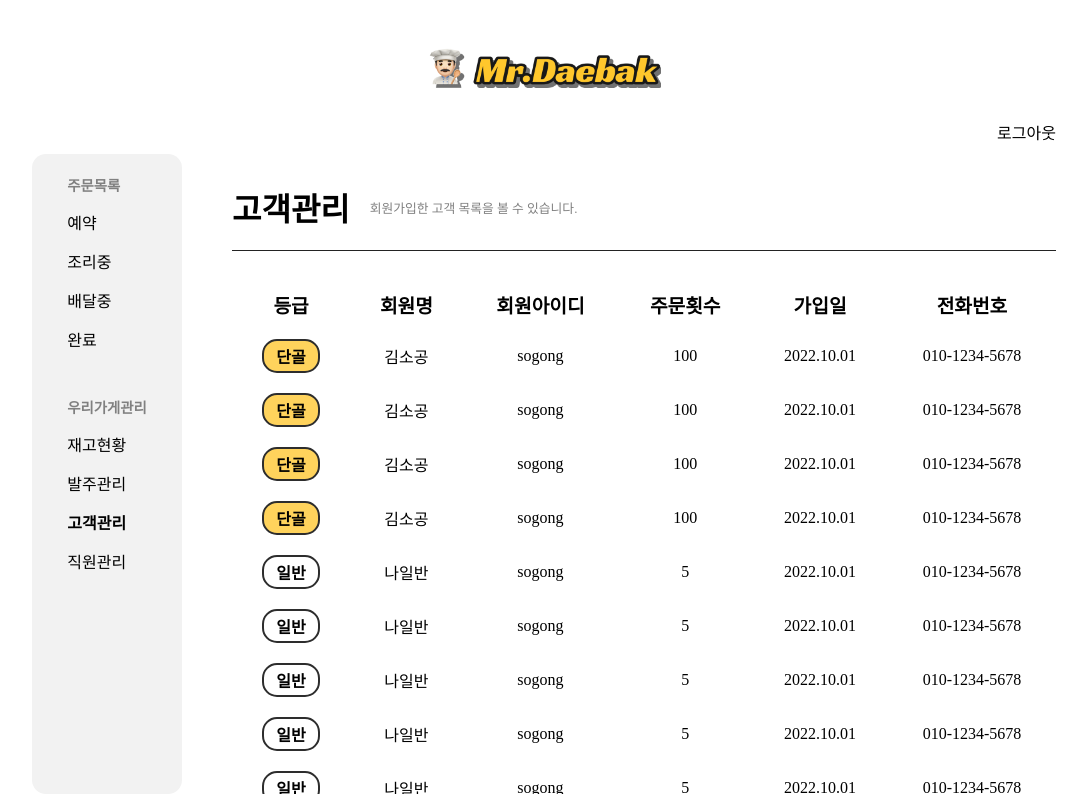
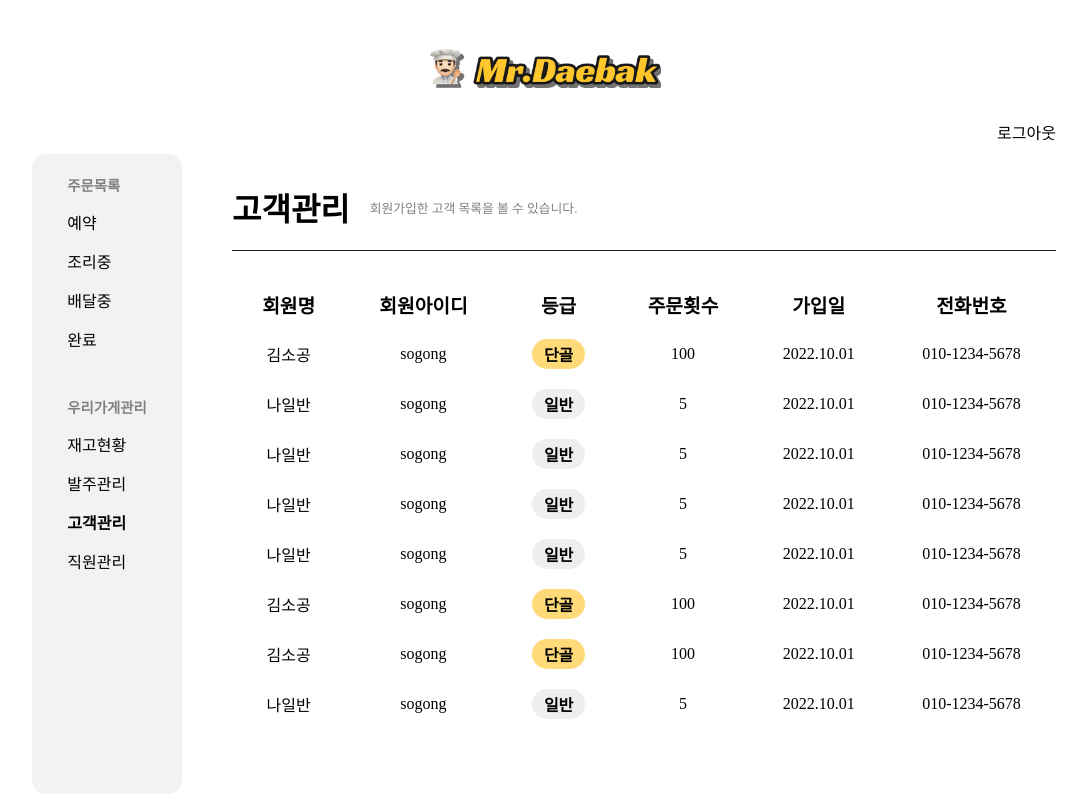
Before and after one commit to gaeguul/cowball-frontend, a React (Create React App) app: page /customerlist in a window 1280 px wide. Shown: the whole page, without its empty margins (96-1183 px from the left). Built offline with nearby package versions, Linux system fonts and the light colour scheme; a web font is replaced by a local one.

Commit message:
[Feat] 직원 로그인 페이지 작업 중 1차 커밋, 직원로고 추가

```diff
--- a/src/Page/CustomerListPage.js
+++ b/src/Page/CustomerListPage.js
@@ -17,9 +17,9 @@ function CustomerList() {
           <table>
             <thead>
               <tr>
-                <th>등급</th>
                 <th>회원명</th>
                 <th>회원아이디</th>
+                <th>등급</th>
                 <th>주문횟수</th>
                 <th>가입일</th>
                 <th>전화번호</th>
@@ -27,121 +27,97 @@ function CustomerList() {
             </thead>
             <tbody>
               <tr>
+                <td>김소공</td>
+                <td>sogong</td>
                 <td>
                   <div className='grade-container'>
                     <div className='vip-grade'>단골</div>
                   </div>
                 </td>
-                <td>김소공</td>
-                <td>sogong</td>
                 <td>100</td>
                 <td>2022.10.01</td>
                 <td>010-1234-5678</td>
               </tr>
               <tr>
+                <td>나일반</td>
+                <td>sogong</td>
+                <td>
+                  <div className='grade-container'>
+                    <div className='default-grade'>일반</div>
+                  </div>
+                </td>
+                <td>5</td>
+                <td>2022.10.01</td>
+                <td>010-1234-5678</td>
+              </tr>
+              <tr>
+                <td>나일반</td>
+                <td>sogong</td>
+                <td>
+                  <div className='grade-container'>
+                    <div className='default-grade'>일반</div>
+                  </div>
+                </td>
+                <td>5</td>
+                <td>2022.10.01</td>
+                <td>010-1234-5678</td>
+              </tr>
+              <tr>
+                <td>나일반</td>
+                <td>sogong</td>
+                <td>
+                  <div className='grade-container'>
+                    <div className='default-grade'>일반</div>
+                  </div>
+                </td>
+                <td>5</td>
+                <td>2022.10.01</td>
+                <td>010-1234-5678</td>
+              </tr>
+              <tr>
+                <td>나일반</td>
+                <td>sogong</td>
+                <td>
+                  <div className='grade-container'>
+                    <div className='default-grade'>일반</div>
+                  </div>
+                </td>
+                <td>5</td>
+                <td>2022.10.01</td>
+                <td>010-1234-5678</td>
+              </tr>
+              <tr>
+                <td>김소공</td>
+                <td>sogong</td>
                 <td>
                   <div className='grade-container'>
                     <div className='vip-grade'>단골</div>
                   </div>
                 </td>
-                <td>김소공</td>
-                <td>sogong</td>
                 <td>100</td>
                 <td>2022.10.01</td>
                 <td>010-1234-5678</td>
               </tr>
               <tr>
+                <td>김소공</td>
+                <td>sogong</td>
                 <td>
                   <div className='grade-container'>
                     <div className='vip-grade'>단골</div>
                   </div>
                 </td>
-                <td>김소공</td>
-                <td>sogong</td>
                 <td>100</td>
                 <td>2022.10.01</td>
                 <td>010-1234-5678</td>
               </tr>
               <tr>
-                <td>
-                  <div className='grade-container'>
-                    <div className='vip-grade'>단골</div>
-                  </div>
-                </td>
-                <td>김소공</td>
+                <td>나일반</td>
                 <td>sogong</td>
-                <td>100</td>
-                <td>2022.10.01</td>
-                <td>010-1234-5678</td>
-              </tr>
-              <tr>
                 <td>
                   <div className='grade-container'>
                     <div className='default-grade'>일반</div>
                   </div>
                 </td>
-                <td>나일반</td>
-                <td>sogong</td>
-                <td>5</td>
-                <td>2022.10.01</td>
-                <td>010-1234-5678</td>
-              </tr>
-              <tr>
-                <td>
-                  <div className='grade-container'>
-                    <div className='default-grade'>일반</div>
-                  </div>
-                </td>
-                <td>나일반</td>
-                <td>sogong</td>
-                <td>5</td>
-                <td>2022.10.01</td>
-                <td>010-1234-5678</td>
-              </tr>
-              <tr>
-                <td>
-                  <div className='grade-container'>
-                    <div className='default-grade'>일반</div>
-                  </div>
-                </td>
-                <td>나일반</td>
-                <td>sogong</td>
-                <td>5</td>
-                <td>2022.10.01</td>
-                <td>010-1234-5678</td>
-              </tr>
-              <tr>
-                <td>
-                  <div className='grade-container'>
-                    <div className='default-grade'>일반</div>
-                  </div>
-                </td>
-                <td>나일반</td>
-                <td>sogong</td>
-                <td>5</td>
-                <td>2022.10.01</td>
-                <td>010-1234-5678</td>
-              </tr>
-              <tr>
-                <td>
-                  <div className='grade-container'>
-                    <div className='default-grade'>일반</div>
-                  </div>
-                </td>
-                <td>나일반</td>
-                <td>sogong</td>
-                <td>5</td>
-                <td>2022.10.01</td>
-                <td>010-1234-5678</td>
-              </tr>
-              <tr>
-                <td>
-                  <div className='grade-container'>
-                    <div className='default-grade'>일반</div>
-                  </div>
-                </td>
-                <td>나일반</td>
-                <td>sogong</td>
                 <td>5</td>
                 <td>2022.10.01</td>
                 <td>010-1234-5678</td>
--- a/src/Page/StaffLoginPage.js
+++ b/src/Page/StaffLoginPage.js
@@ -1,7 +1,37 @@
 import React from 'react';
+import Layout from '../Component/Layout';
+import '../scss/StaffLoginPage.scss';
 
+function StaffLoginLogo() {
+  return <div className='staff-login-logo-container'>mr daeback staff</div>;
+}
+
+function StaffLoginForm() {
+  return <div className='staff-login-form-container'></div>;
+}
+
+function StaffLoginBox() {
+  return (
+    <div className='staff-login-box'>
+      <StaffLoginLogo />
+      <StaffLoginForm />
+    </div>
+  );
+}
+
+function StaffLogin() {
+  return (
+    <div className='staff-login-container'>
+      <StaffLoginBox />
+    </div>
+  );
+}
 function StaffLoginPage() {
-  return <div>This is Staff Login Page</div>;
+  return (
+    <Layout>
+      <StaffLogin />
+    </Layout>
+  );
 }
 
 export default StaffLoginPage;
--- a/src/scss/CustomerListPage.scss
+++ b/src/scss/CustomerListPage.scss
@@ -69,24 +69,25 @@
   }
 }
 
+@mixin grade {
+  border-radius: 15px;
+  padding: 3px 12px;
+  font-weight: 600;
+  // border: 2px solid #2d2d2d;
+  // box-shadow: 2px 2px 0px rgba(0, 0, 0, 0.397);
+}
+
 .grade-container {
   display: flex;
   justify-content: center;
   align-items: center;
 
-  @mixin grade {
-    border: 2px solid #2d2d2d;
-    border-radius: 15px;
-    padding: 3px 12px;
-    font-weight: 600;
-    // box-shadow: 2px 2px 0px rgba(0, 0, 0, 0.397);
-  }
   .vip-grade {
     @include grade;
-    background: #ffc72cc5;
+    background: #ffd051c5;
   }
   .default-grade {
     @include grade;
-    // background: #e6e6e6;
+    background: #eeeeee;
   }
 }
--- /dev/null
+++ b/src/scss/StaffLoginPage.scss
@@ -0,0 +1,18 @@
+@import './base/base';
+
+@import './component/layout';
+@import './component/logonav';
+
+.staff-login-container {
+  display: flex;
+  height: 100%;
+  justify-content: center;
+  align-items: center;
+
+  .staff-login-box {
+    background: #ededed;
+    border: 2px solid #000000;
+    box-shadow: 4px 6px 0px rgba(0, 0, 0, 0.2);
+    border-radius: 36px;
+  }
+}
--- /dev/null
+++ b/src/scss/StaffSignupPage.scss
@@ -0,0 +1,4 @@
+@import './base/base';
+
+@import './component/layout';
+@import './component/logonav';
```
Also changed, not shown: public/img/MrDaebakLogo_staff.png (added).
